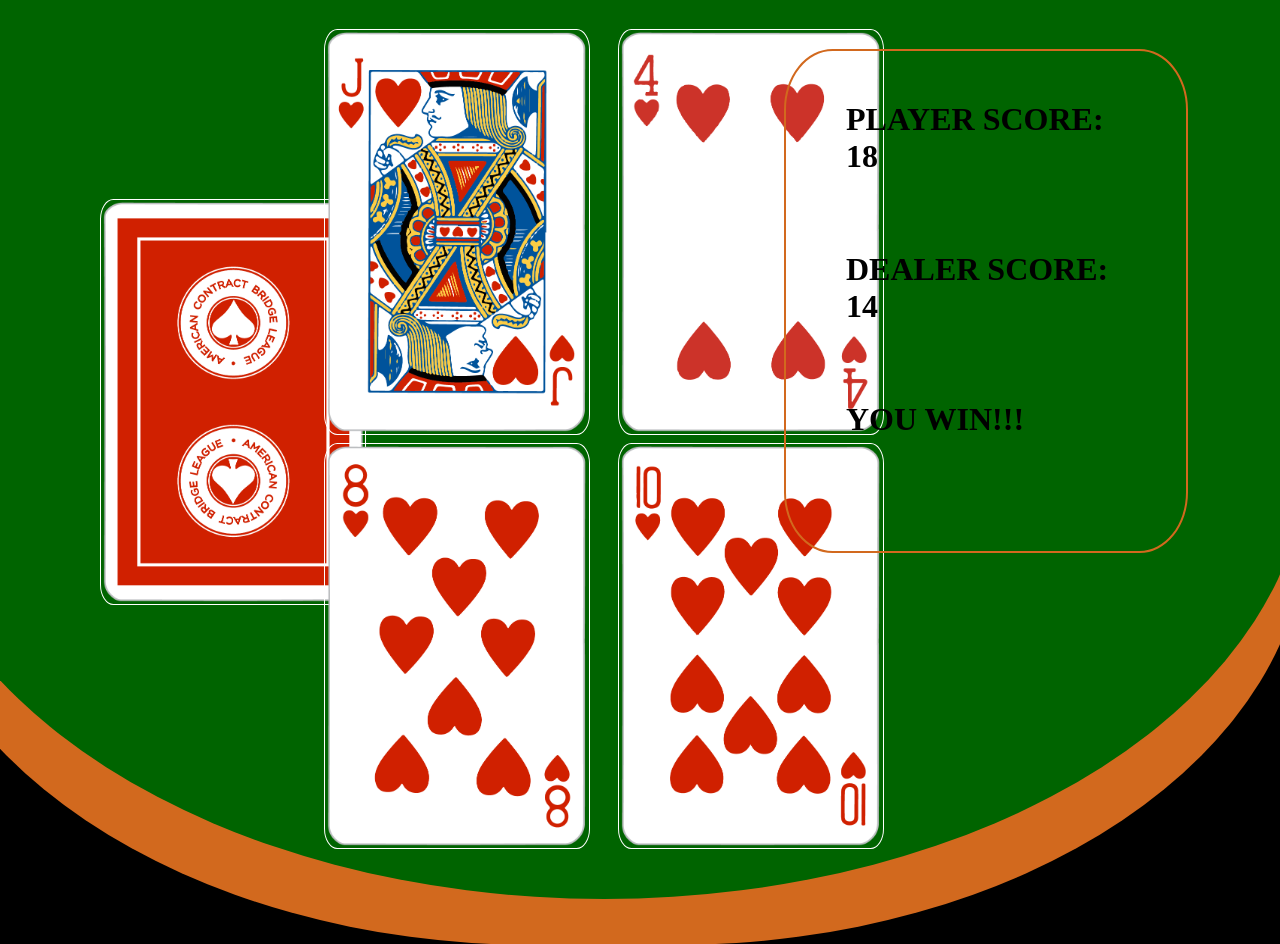
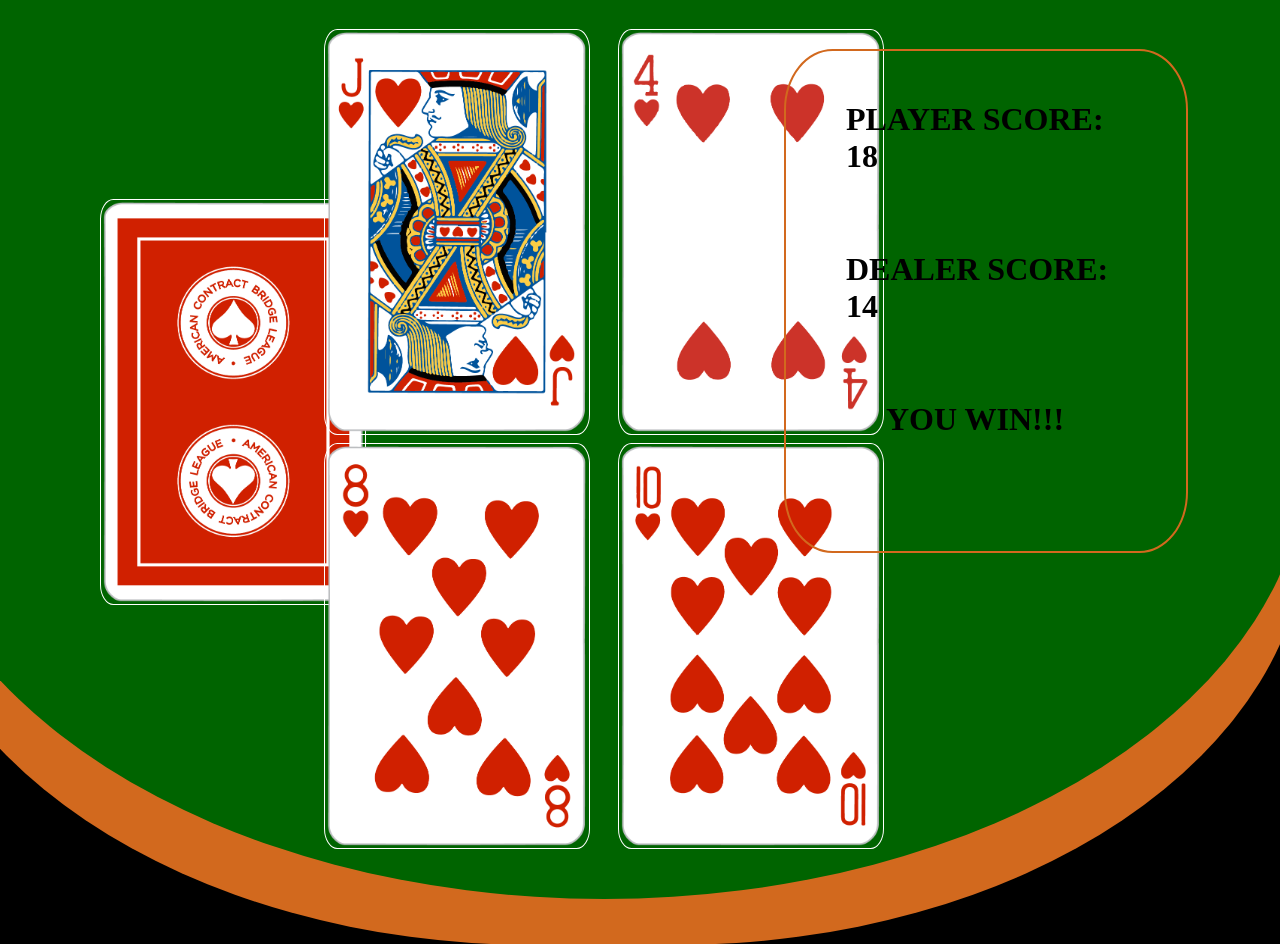
Before and after one commit to mattap86/Blackjack, a PHP site: page / in a window 1280 px wide. Shown: the part 37-981 px from the top of the page. Run offline with PHP 8.4, Linux system fonts and the light colour scheme.

Commit message:
score styles, prev.commit: removed duplicate if statements, reorganised project filing structure, edited returned strings in calculateWinner()

```diff
--- a/css/styles.css
+++ b/css/styles.css
@@ -87,8 +87,10 @@ body {
 }
 
 .winner {
+    width: 50%;
     top: 70%;
-    left: 15%;
+    left: 25%;
+    text_align: center;
 }
 
 img {
```
